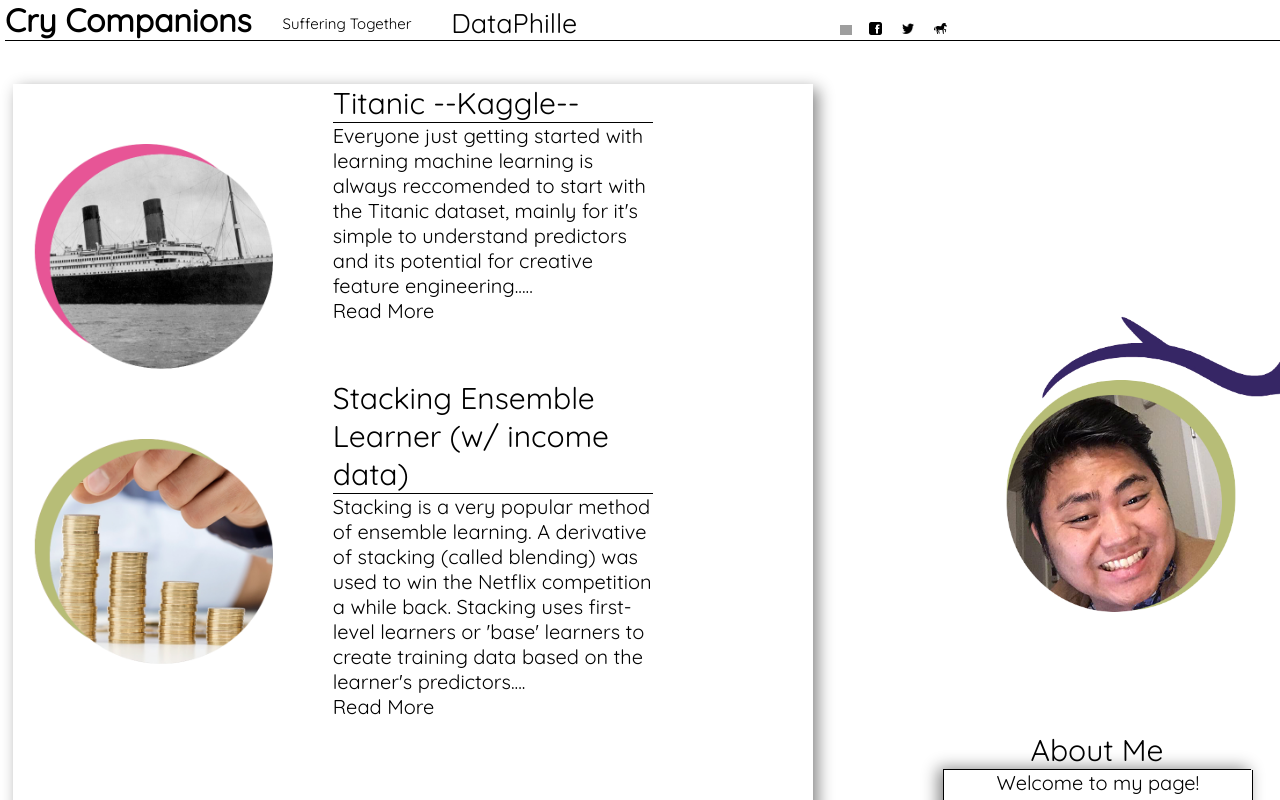
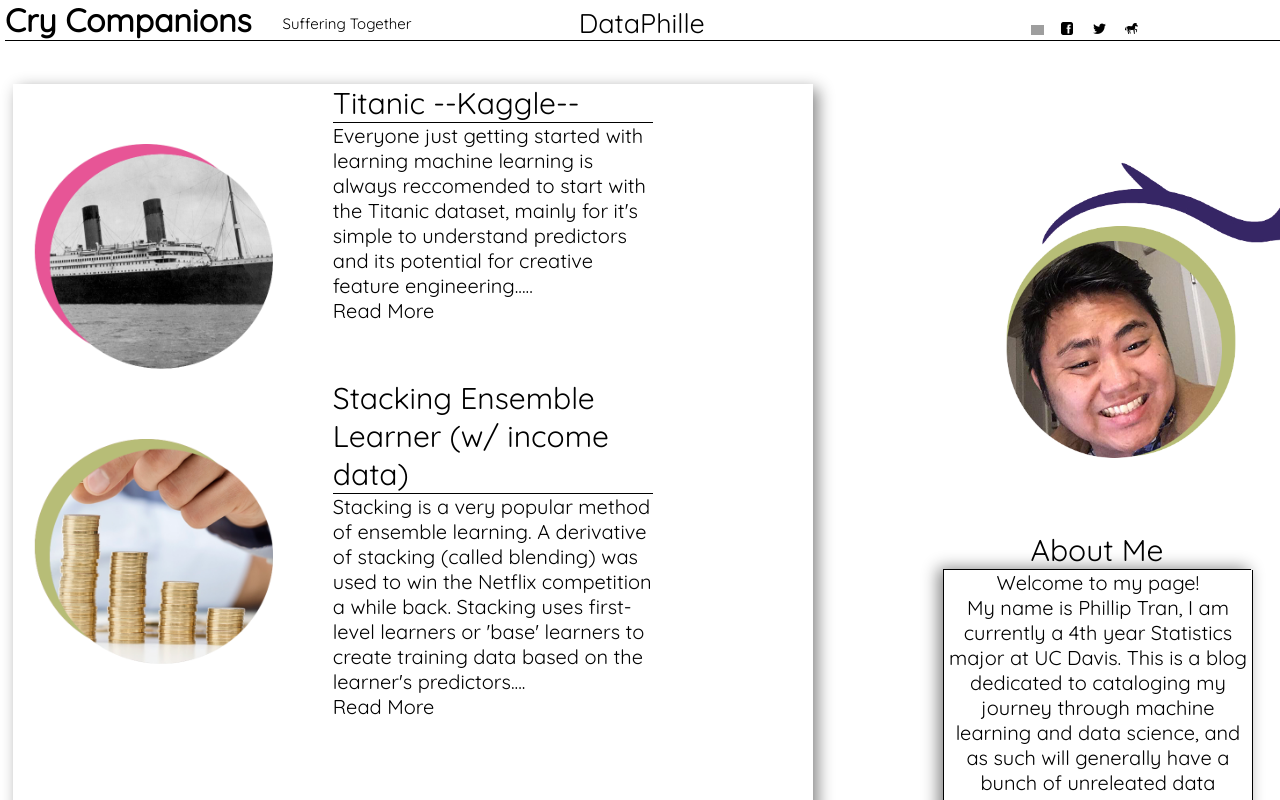
Before and after one commit to Tran-Phillip/Tran-Phillip.github.io, a plain HTML site: page DataPhille.html in a window 1280 px wide. Shown: the top 800 px of the page. Drawn offline with Linux system fonts and the light colour scheme; grey boxes are pictures that could not be loaded.

Commit message:
look better

```diff
--- a/css/style-phill.css
+++ b/css/style-phill.css
@@ -84,7 +84,7 @@ div.new-nav > span
 {
 	cursor:pointer;
 	position: relative;
-	left: 35%;
+	left: 50%;
 	bottom:3.65em;
 	font-weight: 400;
 	font-size: 25px;
@@ -103,7 +103,7 @@ div.new-nav > span > img
 {
 
 	position: relative;
-	left: 35%;
+	left: 45%;
 	bottom:3.35em;
 	font-weight: 550;
 	font-size: 27px;
@@ -118,10 +118,10 @@ div.new-nav > span > img
 
 #about-container
 {
-
+	position: relative;
 	height:34em;
 	width: 30%;
-	top:15em;
+	top:-12.5em;
 	margin-top: 10em;
 	margin-left:73.7%;
 
@@ -136,7 +136,7 @@ div.new-nav > span > img
 	position: relative;
 	background-repeat: no-repeat;
 	background-size: 100%;
-	background-position: 2.5em 50%;
+	background-position: 2.5em 70%;
 	height: 105%;
 }
 #about-me-heading
```
